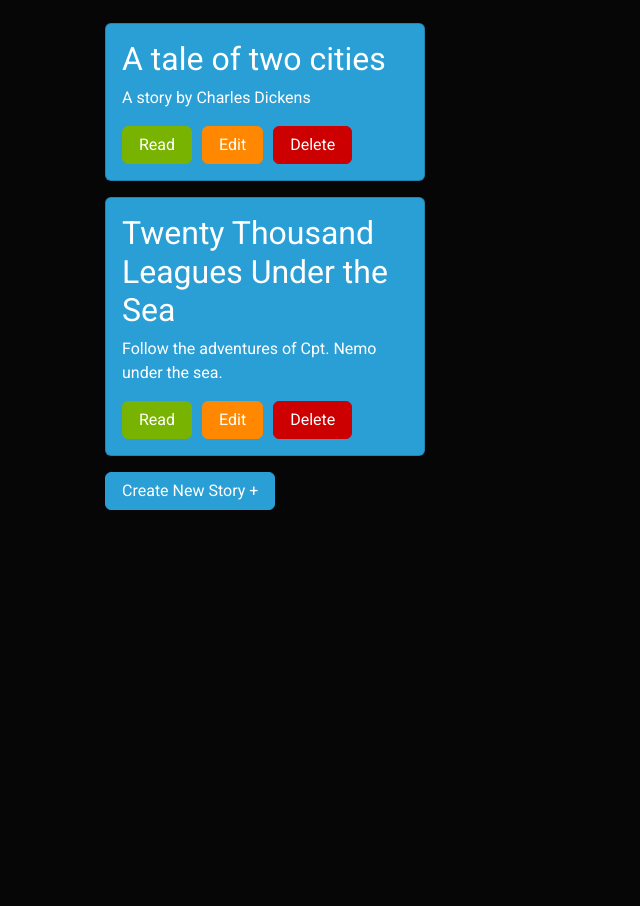
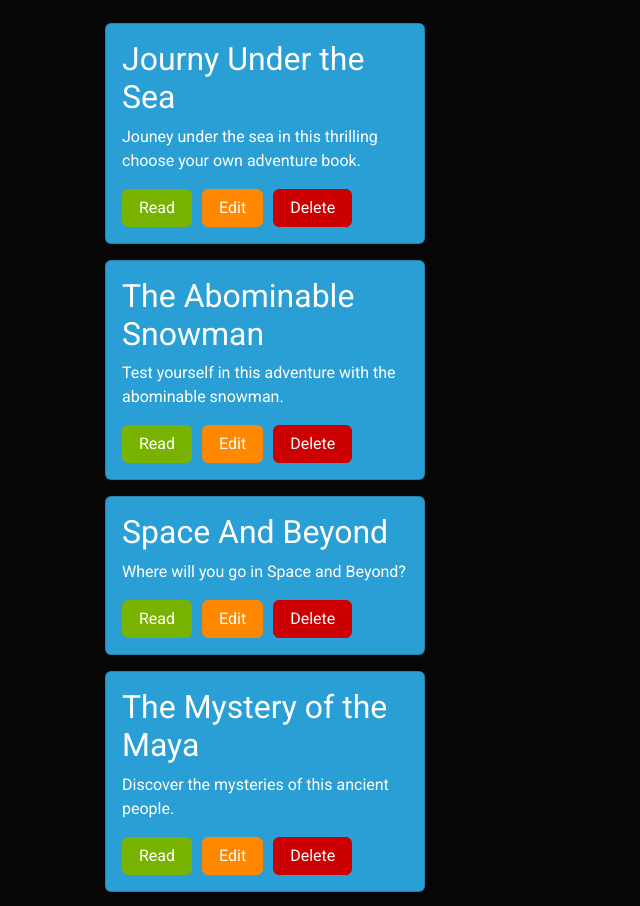
Before and after one commit to jadenmounteer/createYourOwnAdventure, an Angular app: page / in a window 1280 px wide. Shown: the part 142-1048 px from the top of the page, without its empty margins (0-640 px from the left). Before the commit the page ends 800 px from the top, so only its background shows below. Built offline with nearby package versions, Linux system fonts and the light colour scheme.

Commit message:
Add more dummy data

```diff
--- a/src/app/home/home.component.ts
+++ b/src/app/home/home.component.ts
@@ -19,17 +19,37 @@ export class HomeComponent implements OnInit {
   ngOnInit(): void {
     // Add stories
     const newStory: Story = {
-      name: 'A tale of two cities',
-      description: 'A story by Charles Dickens',
+      name: 'Journy Under the Sea',
+      description:
+        'Jouney under the sea in this thrilling choose your own adventure book.',
     };
 
     const anotherStory: Story = {
-      name: 'Twenty Thousand Leagues Under the Sea',
-      description: 'Follow the adventures of Cpt. Nemo under the sea.',
+      name: 'The Abominable Snowman',
+      description:
+        'Test yourself in this adventure with the abominable snowman.',
+    };
+
+    const yetAnotherStory: Story = {
+      name: 'Space And Beyond',
+      description: 'Where will you go in Space and Beyond?',
+    };
+
+    const yesAnotherStory: Story = {
+      name: 'The Mystery of the Maya',
+      description: 'Discover the mysteries of this ancient people.',
+    };
+
+    const youGuessedIt: Story = {
+      name: 'The Cave of Time',
+      description: 'Journey back in time.',
     };
 
     this.yourStories.push(newStory);
     this.yourStories.push(anotherStory);
+    this.yourStories.push(yetAnotherStory);
+    this.yourStories.push(yesAnotherStory);
+    this.yourStories.push(youGuessedIt);
   }
 
   public onDeleteStory(story: Story) {
```
